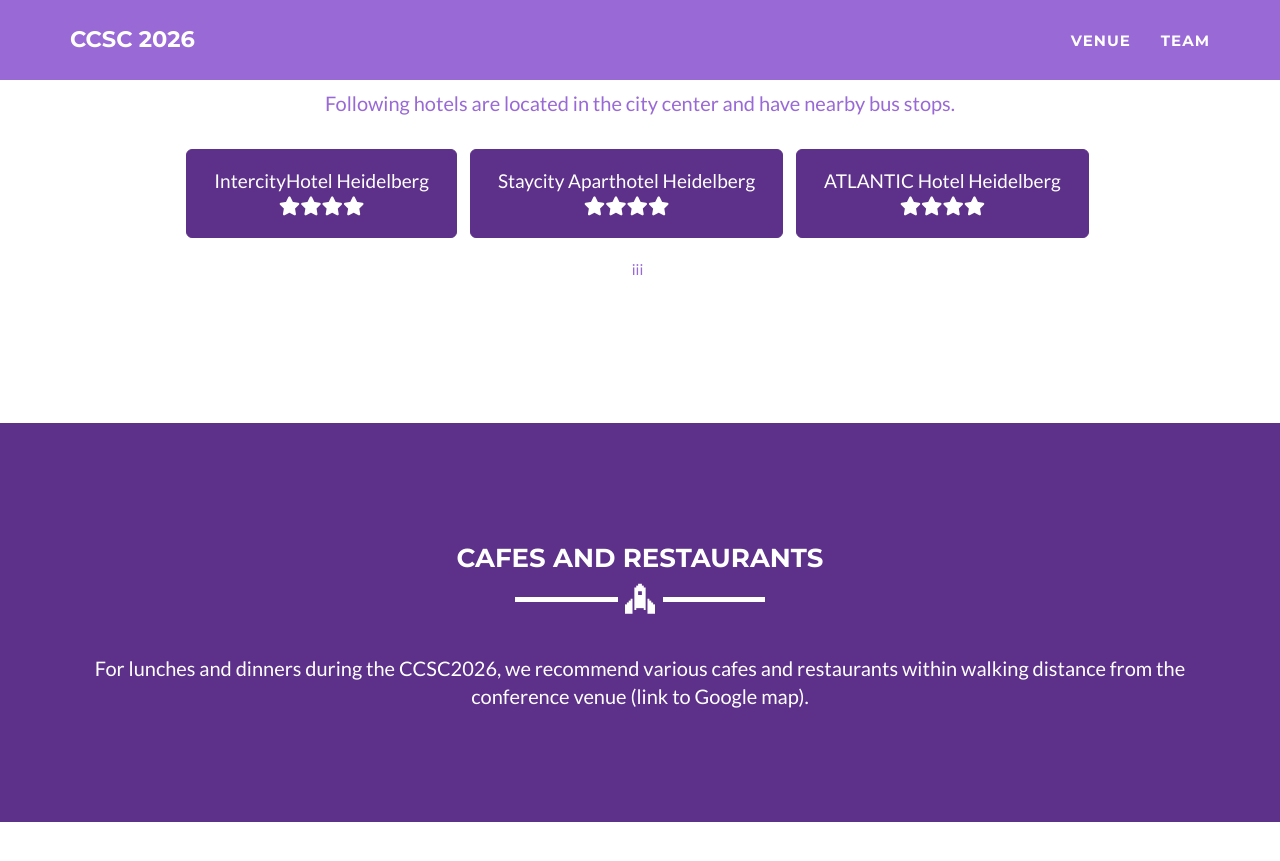
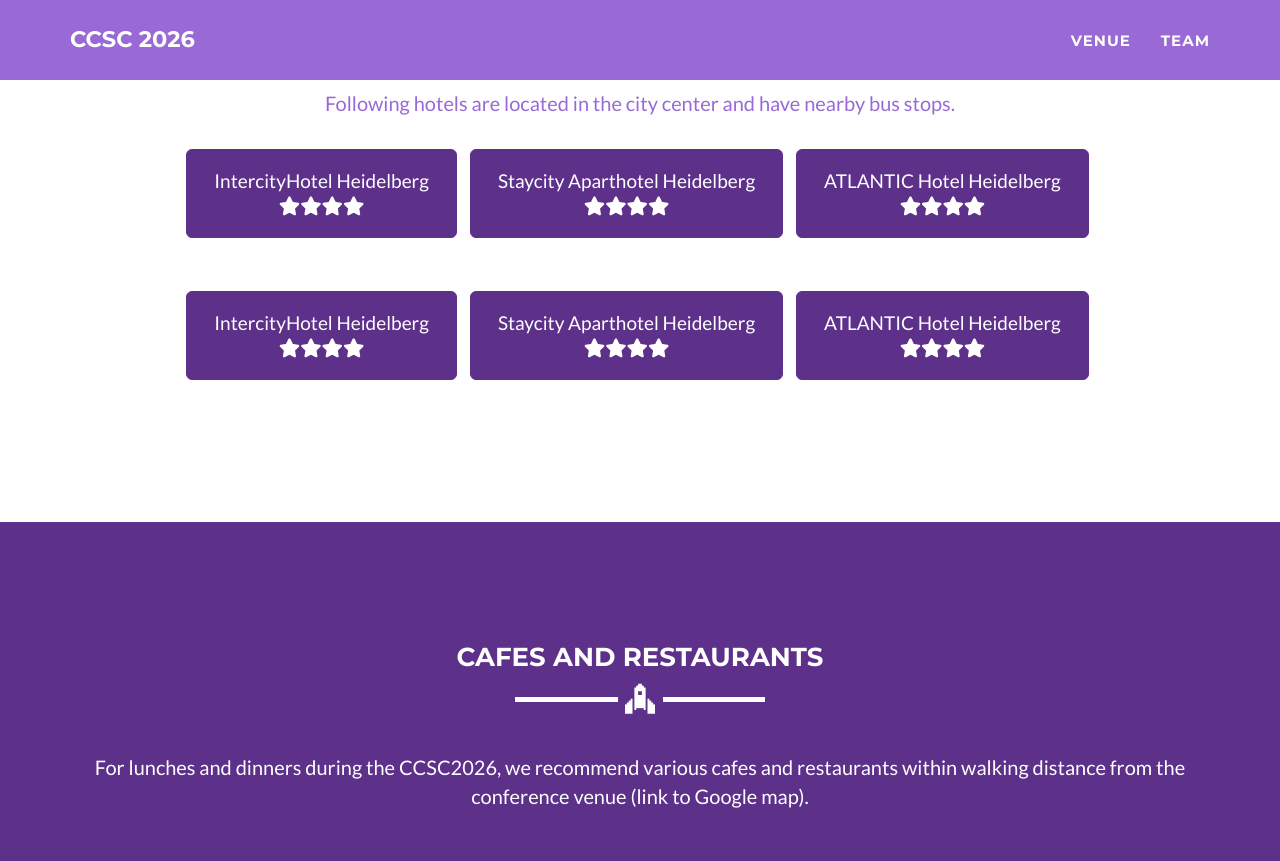
Before and after one commit to ccsc2026/ccsc2026.github.io, a Jekyll site: the page built from venue.html, in a window 1280 px wide and 900 px high, scrolled down 1845 px. Shown: the top 861 px of the window. Built offline with Jekyll 4.4.1, drawn with Linux system fonts in a browser that asks for light colours.

Commit message:
Update venue.html

```diff
--- a/venue.html
+++ b/venue.html
@@ -62,9 +62,14 @@ layout: page
             <li ><a href="https://hrewards.com/en/intercityhotel-heidelberg" target="_blank" class="btn btn-lg btn-success">IntercityHotel Heidelberg   <br> <i class="fa-solid fa-star"></i><i class="fa-solid fa-star"></i><i class="fa-solid fa-star"></i><i class="fa-solid fa-star"></i></a></li>
             <li ><a href="https://www.staycity.com/heidelberg/heidelberg" target="_blank" class="btn btn-lg btn-success">Staycity Aparthotel Heidelberg <br> <i class="fa-solid fa-star"></i><i class="fa-solid fa-star"></i><i class="fa-solid fa-star"></i><i class="fa-solid fa-star"></i></a></li>
             <li ><a href="https://www.atlantic-hotels.de/en/hotel-heidelberg/" target="_blank" class="btn btn-lg btn-success">ATLANTIC Hotel Heidelberg <br> <i class="fa-solid fa-star"></i><i class="fa-solid fa-star"></i><i class="fa-solid fa-star"></i><i class="fa-solid fa-star"></i></a></li>
-		<br><br> iii
 	  </ul>
-          <br>
+          <br><br>
+	  <ul class="list-inline">
+            <li ><a href="https://hrewards.com/en/intercityhotel-heidelberg" target="_blank" class="btn btn-lg btn-success">IntercityHotel Heidelberg   <br> <i class="fa-solid fa-star"></i><i class="fa-solid fa-star"></i><i class="fa-solid fa-star"></i><i class="fa-solid fa-star"></i></a></li>
+            <li ><a href="https://www.staycity.com/heidelberg/heidelberg" target="_blank" class="btn btn-lg btn-success">Staycity Aparthotel Heidelberg <br> <i class="fa-solid fa-star"></i><i class="fa-solid fa-star"></i><i class="fa-solid fa-star"></i><i class="fa-solid fa-star"></i></a></li>
+            <li ><a href="https://www.atlantic-hotels.de/en/hotel-heidelberg/" target="_blank" class="btn btn-lg btn-success">ATLANTIC Hotel Heidelberg <br> <i class="fa-solid fa-star"></i><i class="fa-solid fa-star"></i><i class="fa-solid fa-star"></i><i class="fa-solid fa-star"></i></a></li>
+	  </ul>
+	<br>
         <p>
       </div>
     </div>
```
